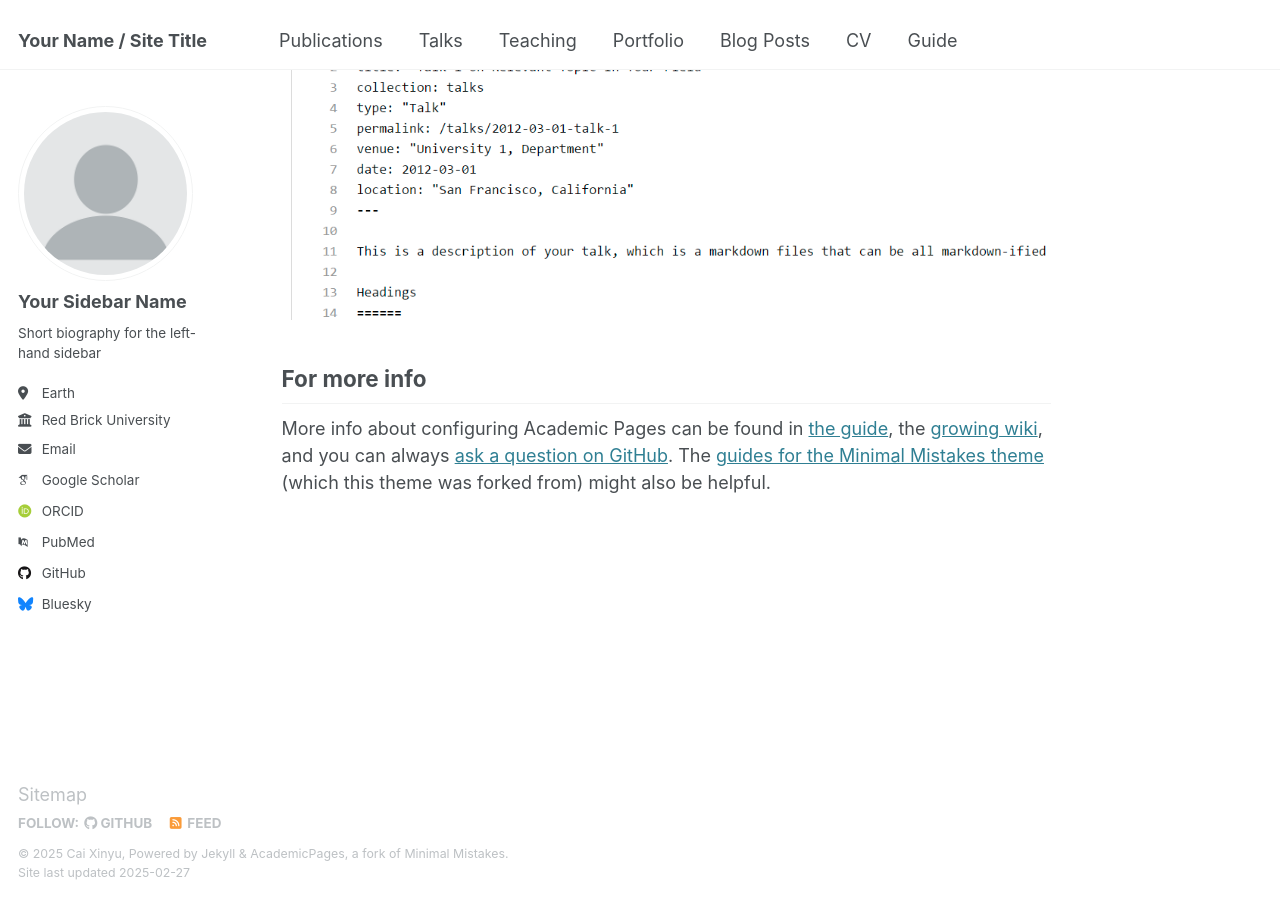
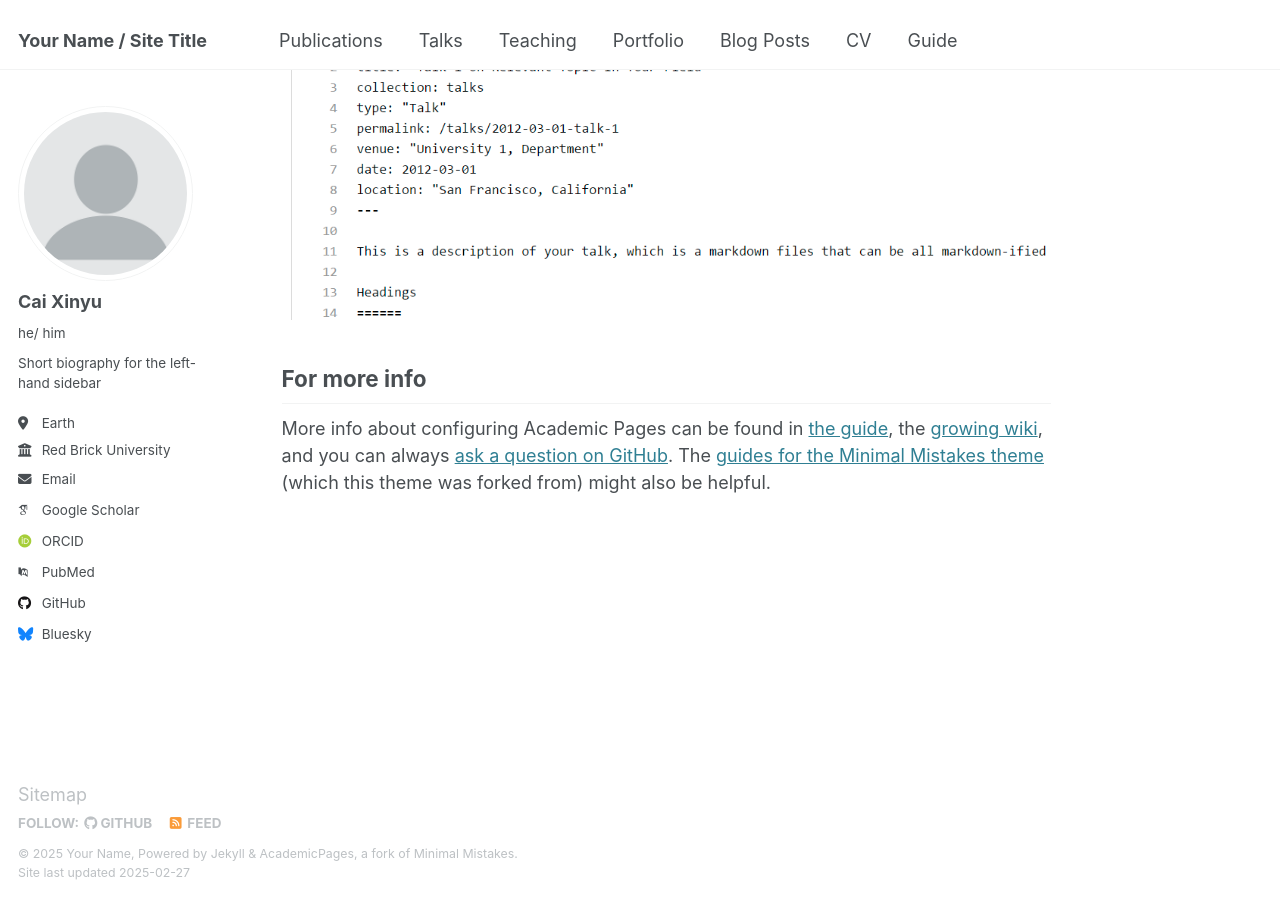
Before and after one commit to git-caixinyu/git-caixinyu.github.io, a Jekyll site: the page built from _pages/about.md, in a window 1280 px wide and 900 px high, scrolled down 2642 px. Built offline with Jekyll 4.4.1, drawn with Linux system fonts in a browser that asks for light colours; some web fonts are replaced.

Commit message:
Update _config.yml

```diff
--- a/_config.yml
+++ b/_config.yml
@@ -11,7 +11,7 @@ locale                   : "en-US"
 site_theme               : "default"
 title                    : "Your Name / Site Title"
 title_separator          : "-"
-name                     : &name "Cai Xinyu"
+name                     : &name "Your Name"
 description              : &description "personal description"
 url                      : https://academicpages.github.io # the base hostname & protocol for your site e.g. "https://[your GitHub username].github.io"
 baseurl                  : "" # the subpath of your site, e.g. "/blog"
@@ -23,8 +23,8 @@ repository               : "academicpages/academicpages.github.io"
 author:
   # Biographic information
   avatar           : "profile.png"
-  name             : "Your Sidebar Name"
-  pronouns         : # example: "she/her"
+  name             : "Cai Xinyu"
+  pronouns         : "he/ him"  # example: "she/her"
   bio              : "Short biography for the left-hand sidebar"
   location         : "Earth"
   employer         : "Red Brick University"
```
